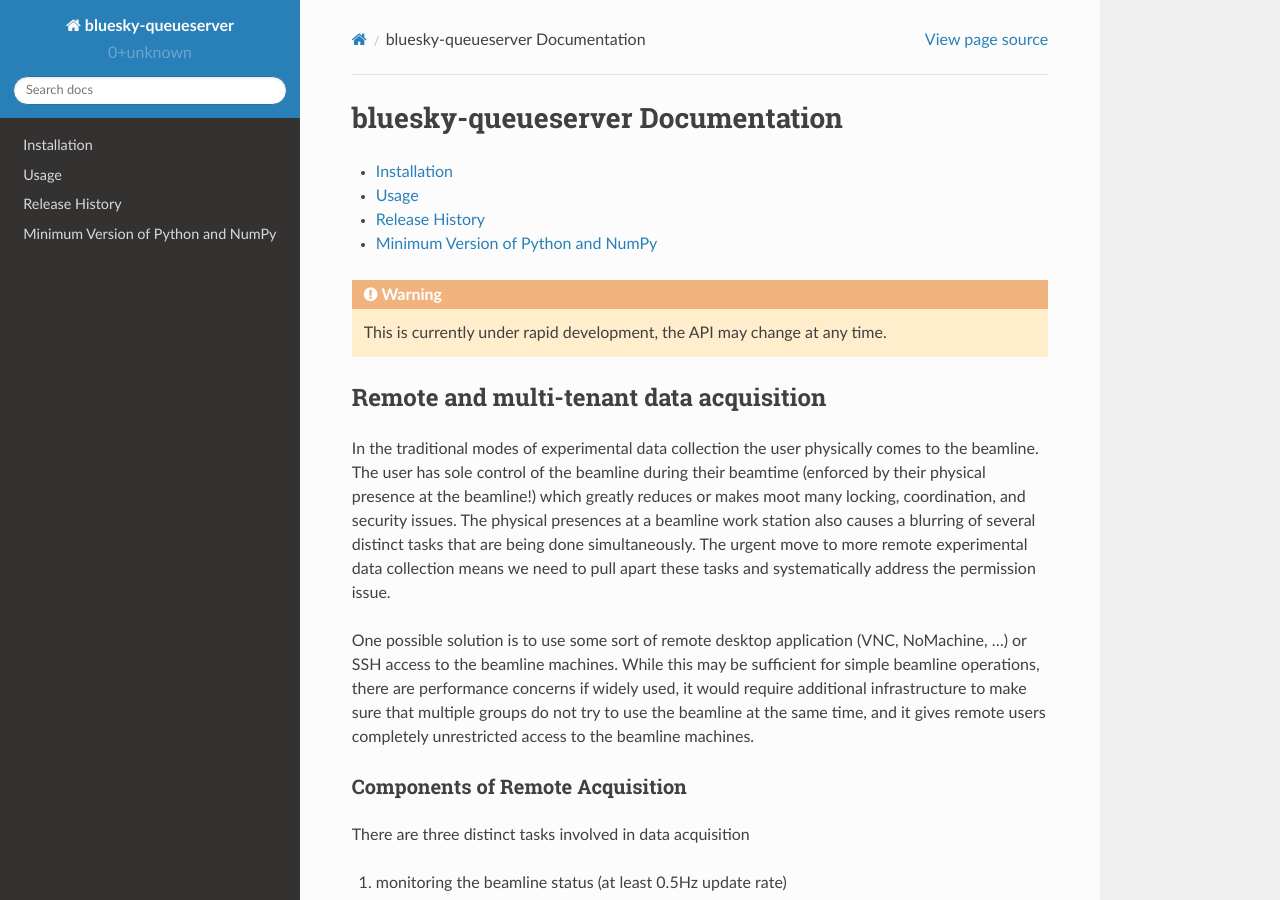
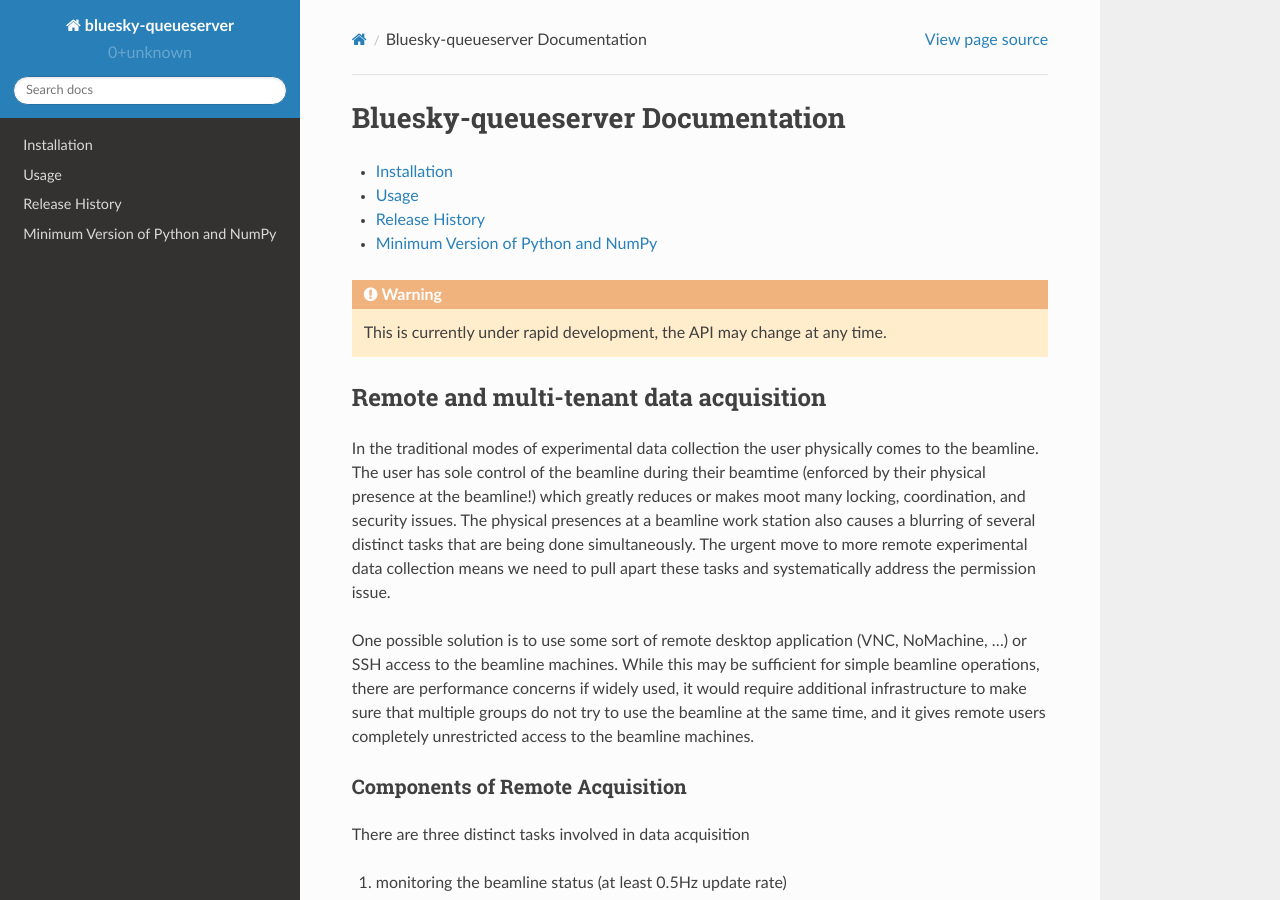
Before and after one commit to bluesky/bluesky-queueserver, a Sphinx documentation site: the page built from docs/source/index.rst, in a window 1280 px wide and 900 px high. Built offline with Sphinx 7.4.7 and the Read the Docs theme 2.0.0, drawn with Linux system fonts in a browser that asks for light colours.

```diff
--- a/docs/source/index.rst
+++ b/docs/source/index.rst
@@ -4,7 +4,7 @@
    contain the root `toctree` directive.
 
 ===================================
- bluesky-queueserver Documentation
+ Bluesky-queueserver Documentation
 ===================================
 
 .. toctree::
```
Also changed, not shown: ._travis_.yml (renamed from .travis.yml), 4 other files.
